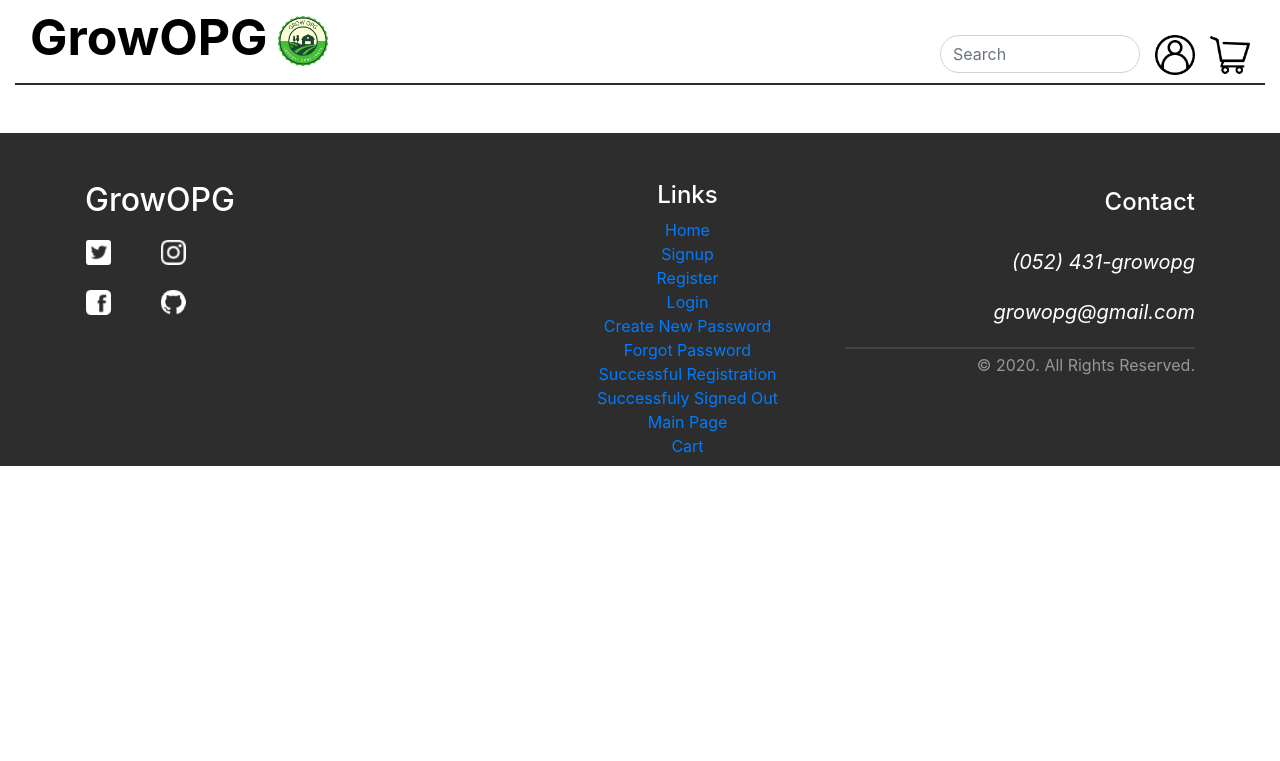
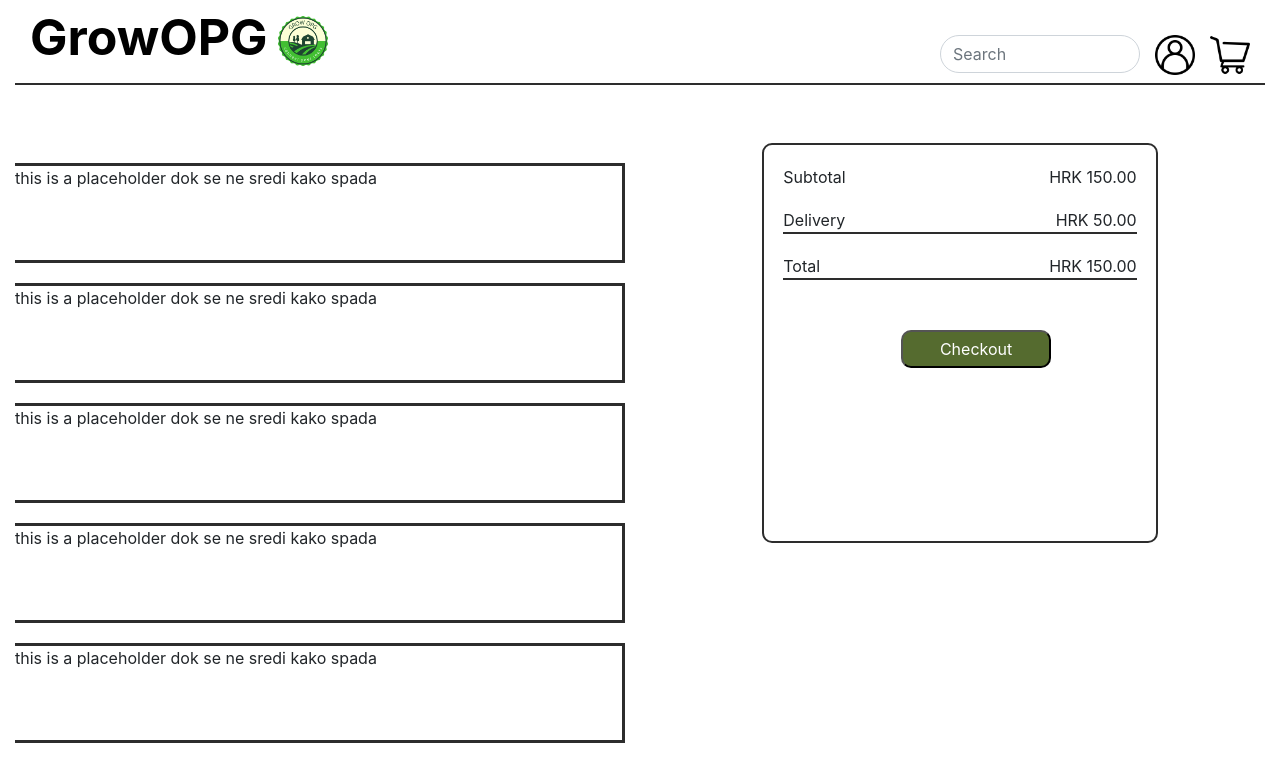
Before and after one commit to GrowOPG/GrowOPG, a Vue app: page /cart in a window 1280 px wide. Shown: the top 761 px of the page. Built offline with nearby package versions, Linux system fonts and the light colour scheme.

Commit message:
Updated Cart page

```diff
--- /dev/null
+++ b/src/components/Cart-Item.vue
@@ -0,0 +1,36 @@
+<template>
+    <div class="CartItem">
+        <div class="Image">
+        PIC
+        </div>
+
+        <img class="resize" :src="prod.img">
+        <span class="caption">{{ prod.caption }}</span>
+    </div>
+</template>
+
+<style>
+.CartItem {
+    height: 100px;
+    margin-top: 20px;
+    border: 3px solid #2d2d2d;
+    border-left: 0;
+}
+
+.caption {
+    display: inline-block;
+    margin-top: 2px;
+    font-weight: bold;
+}
+</style>
+
+<script>
+
+
+export default {
+    name: "CartItem",
+    props: ['CartItem'],
+    components: {
+    }
+}
+</script>
--- a/src/views/cart.vue
+++ b/src/views/cart.vue
@@ -1,25 +1,176 @@
 <template>
     <div class="bg">
-        <MainHeader />
+    <MainHeader />
+        <div class="container-fluid">
+        <div class="row">
+            <div class="col-6">
+                <div class="CartList">
+                    <div class="CartItem">
+                        this is a placeholder dok se ne sredi kako spada
+                    </div>
+                    <div class="CartItem">
+                        this is a placeholder dok se ne sredi kako spada
+                    </div>
+                    <div class="CartItem">
+                        this is a placeholder dok se ne sredi kako spada
+                    </div>
+                    <div class="CartItem">
+                        this is a placeholder dok se ne sredi kako spada
+                    </div>
+                    <div class="CartItem">
+                        this is a placeholder dok se ne sredi kako spada
+                    </div>
+                    <div class="CartItem">
+                        this is a placeholder dok se ne sredi kako spada
+                    </div>
+                    <div class="CartItem">
+                        this is a placeholder dok se ne sredi kako spada
+                    </div>
+                    <!-- <Cart-Item />
+                    <Cart-Item /> -->
 
+                </div>
+            </div>
 
-        <Footer />
+            <div class="col-1" />
+
+            <div class="col-4">
+                <div class="Receipt">
+                    <div class="ReceiptData">
+                        <span class="text">Subtotal</span>
+                        <span class="prices">HRK 150.00</span>
+                    </div>
+                    <br>
+                    <div class="ReceiptData">
+                        <span class="text">Delivery</span>
+                        <span class="prices">HRK 50.00</span>
+                    </div>
+
+                    <div class="dropdown-divider"></div>
+
+                    <div class="ReceiptData">
+                        <span class="text">Total</span>
+                        <span class="prices">HRK 150.00</span>
+                    </div>
+
+                    <div class="dropdown-divider"></div>
+
+                    <div class="CheckoutBtn">
+                        <button type="button" class="button"><span>Checkout</span></button>
+                    </div>
+                </div>
+            </div>
+
+            <div class="col-1" />
+        </div>
+        </div>
+
+    <Footer />
     </div>
 </template>
 
 <style scoped>
+.dropdown-divider {
+    height: 0;
+    margin: .5rem 0;
+    margin-left: 5%;
+    width: 90%;
+    overflow: hidden;
+    border-top: 2px solid #2D2D2D;
+}
 
+.CartList {
+    /* border: 2px solid red; */
+    margin-top: 50px;
+    height: 700px;
+    overflow-x: hidden;
+    overflow-y: auto;
+}
+.CartItem {
+    height: 100px;
+    margin-top: 20px;
+    border: 3px solid #2d2d2d;
+    border-left: 0;
+}
+
+.Receipt {
+    margin-top: 50px;
+    height: 400px;
+    border: 2px solid #2d2d2d;
+    border-radius: 10px;
+}
+.ReceiptData {
+    margin-top: 5%;
+    margin-bottom: 5%;
+    margin-left: 5%;
+    margin-right: 5%;
+}
+.text {
+    float: left;
+    vertical-align: baseline;
+}
+.prices {
+    float: right;
+    vertical-align: baseline;
+}
+
+.CheckoutBtn {
+    margin-top: 50px;
+    margin-left: 35%;
+}
+.button { /*the styling for our button*/
+
+	width: 150px;
+	border-radius: 10px; /*rounded*/
+	padding: 5px;
+
+	background-color: #556b2f;
+	color: white;
+
+	font-size: 16px;
+	text-align: center;
+
+	transition: all 0.5s; /*the transition to span lasts 0.5s*/
+	cursor: pointer; /*sets our pointer as cursor to activate hover*/
+}
+.button:hover { /*styiling for a hovered button*/
+	background-color: white; /*we change the colors*/
+	color: #556b2f;
+}
+.button span {
+	cursor: pointer;
+	display: inline-block; /*so it displays inline to our text*/
+	position: relative;
+	transition: 0.5s;
+}
+.button:hover span {
+	padding-right: 25px; /*how far from the right border of our button*/
+}
+.button span:after {
+	content: '\00bb'; /*those are the two lines that display*/
+	position: absolute;
+	opacity: 0;
+	top: 0;
+	right: -20px;
+	transition: 0.5s;
+}
+.button:hover span:after {
+	opacity: 1;
+	right: 0;
+}
 </style>
 
 <script>
 import MainHeader from '@/components/Main-Header.vue';
 import Footer from '@/components/Footer.vue';
+import CartItem from '@/components/Cart-Item.vue';
 
 export default {
    name: 'cart',
    components: {
         MainHeader,
-        Footer
+        Footer,
+        CartItem
    }
 };
 </script>
```
